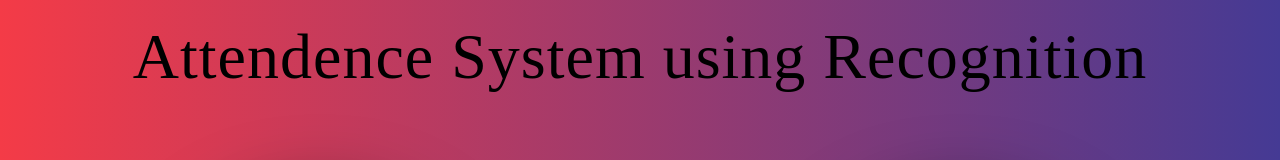
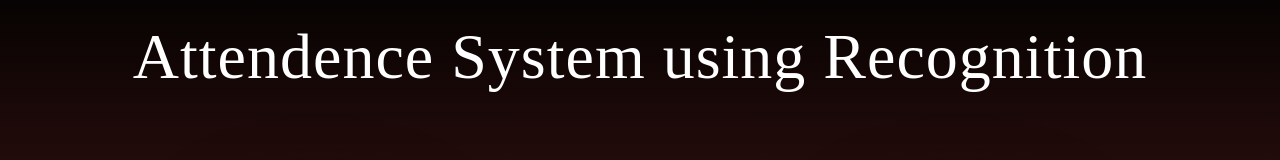
Before and after one commit to punyamsingh/asur-next, a Next.js app: page /profile in a window 1280 px wide. Shown: the top 160 px of the page. Built offline with nearby package versions, Linux system fonts and the light colour scheme.

Commit message:
background changes

```diff
--- a/src/styles/Choice.module.css
+++ b/src/styles/Choice.module.css
@@ -6,10 +6,12 @@
     height: 100vh;
 
 
-    background: linear-gradient(to right, #cf0527, #451666);
 
 
-    background-image: linear-gradient(to right, #f43b47 0%, #453a94 100%);
+
+
+    background-image: linear-gradient(to bottom, #070302, #902c2e);
+
 
 
 
@@ -21,7 +23,7 @@
     text-align: center;
     padding-top: 20px;
     letter-spacing: 1px;
-
+    color: white;
 }
 
 
--- a/src/styles/Login.module.css
+++ b/src/styles/Login.module.css
@@ -6,7 +6,8 @@
     align-items: center;
     justify-content: center;
     height: 100vh;
-    background: linear-gradient(to right, #cf0527, #451666);
+    background-image: linear-gradient(to bottom, #070302, #902c2e);
+
 }
 
 .login_input {
--- a/src/styles/Profile.module.css
+++ b/src/styles/Profile.module.css
@@ -6,7 +6,8 @@
 .profile_container{
 
     height: 88vh;
-    background-image: linear-gradient(to right, #f43b47 0%, #453a94 100%);
+    background-image: linear-gradient(to bottom, #070302, #902c2e);
+
 
     display: flex;
     justify-content: center;
--- a/src/styles/Student.module.css
+++ b/src/styles/Student.module.css
@@ -4,7 +4,8 @@
 }
 
 .container{
-    background-image: linear-gradient(to right, #f43b47 0%, #453a94 100%);
+    background-image: linear-gradient(to bottom, #070302, #902c2e);
+
     height: 90vh;
     width: 100%;
     display: flex;
--- a/src/styles/Teacher.module.css
+++ b/src/styles/Teacher.module.css
@@ -4,7 +4,8 @@
 
 .container{
     height: 90vh;
-    background-image: linear-gradient(to right, #f43b47 0%, #453a94 100%);
+    background-image: linear-gradient(to bottom, #070302, #902c2e);
+
 
     display: flex;
     justify-content: center;
```
